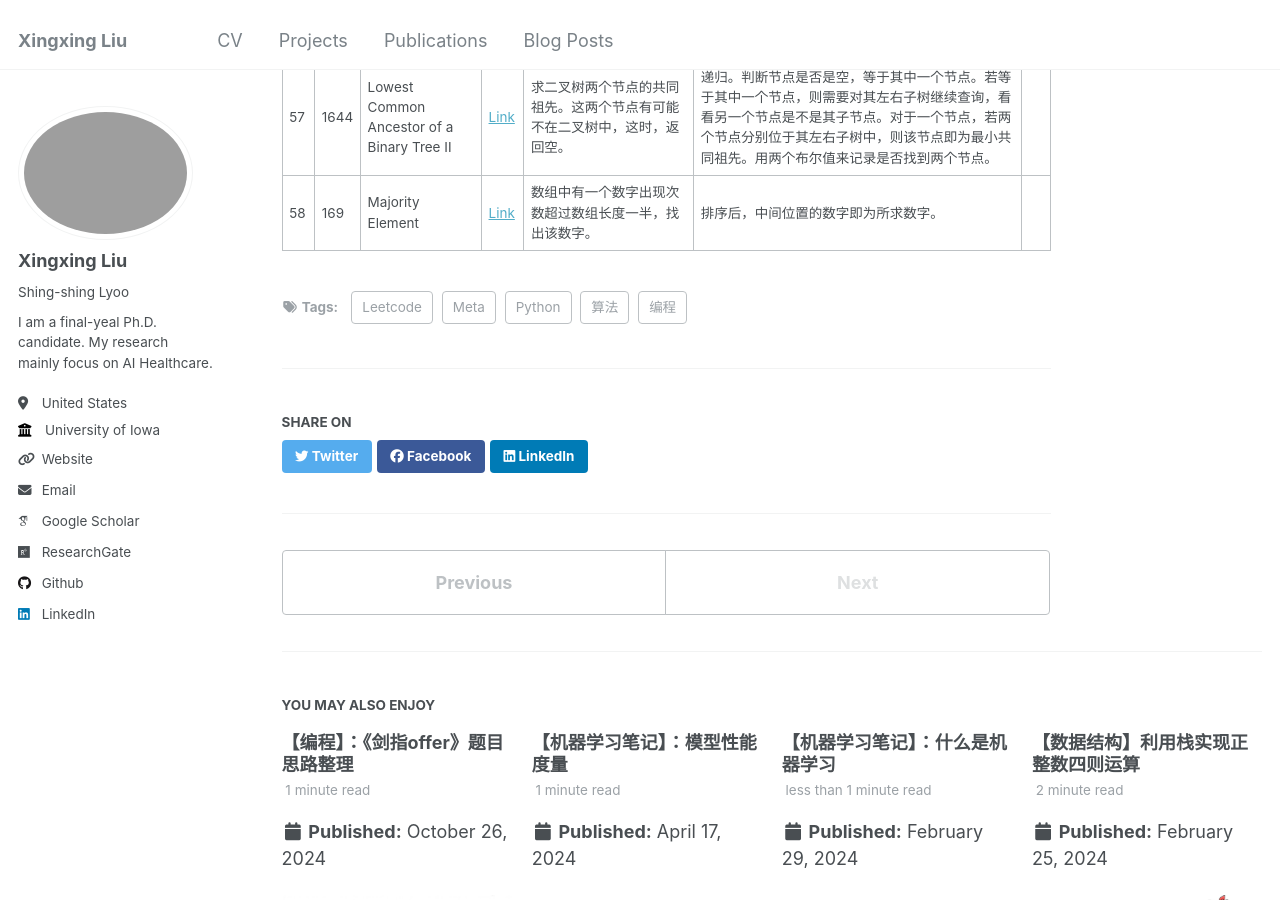
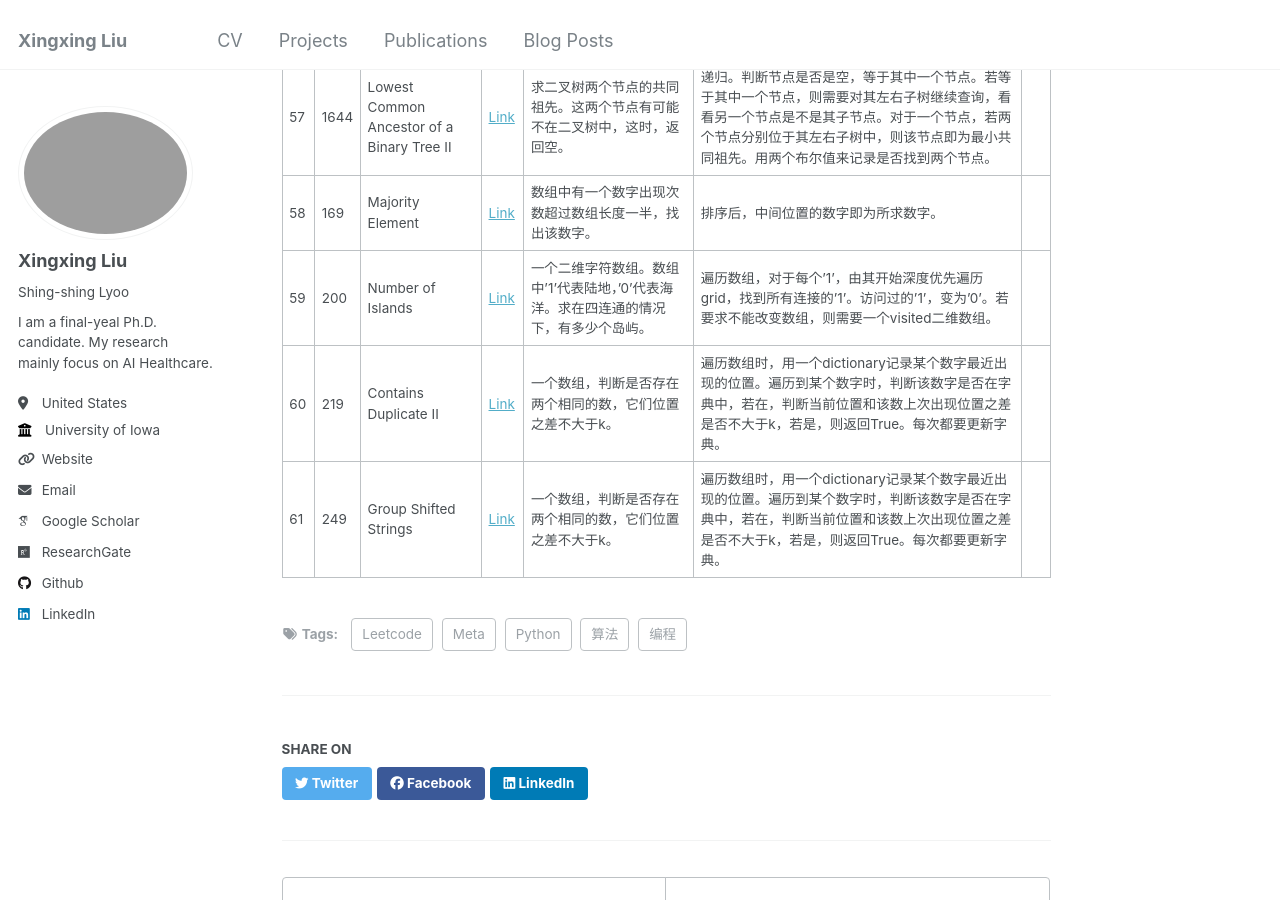
Before and after one commit to xxliu1996/xxliu1996.github.io, a Jekyll site: the page built from _posts/2024-11-10-blog-leetcode-meta.md, in a window 1280 px wide and 900 px high, scrolled down 7199 px. Built offline with Jekyll 4.4.1, drawn with Linux system fonts in a browser that asks for light colours; some web fonts are replaced.

Commit message:
update blog 2024-blog-leetcode-meta

```diff
--- a/_posts/2024-11-10-blog-leetcode-meta.md
+++ b/_posts/2024-11-10-blog-leetcode-meta.md
@@ -73,3 +73,6 @@ tags:
 |56|1216|Valid Palindrome III|[Link](https://leetcode.com/problems/valid-palindrome-iii/description/)|一个字符串最多移除k个字符，这样操作可以得到回文字符串吗？|||
 |57|1644|Lowest Common Ancestor of a Binary Tree II|[Link](https://leetcode.com/problems/lowest-common-ancestor-of-a-binary-tree-ii/description/)|求二叉树两个节点的共同祖先。这两个节点有可能不在二叉树中，这时，返回空。|递归。判断节点是否是空，等于其中一个节点。若等于其中一个节点，则需要对其左右子树继续查询，看看另一个节点是不是其子节点。对于一个节点，若两个节点分别位于其左右子树中，则该节点即为最小共同祖先。用两个布尔值来记录是否找到两个节点。||
 |58|169|Majority Element|[Link](https://leetcode.com/problems/majority-element/description/)|数组中有一个数字出现次数超过数组长度一半，找出该数字。|排序后，中间位置的数字即为所求数字。||
+|59|200|Number of Islands|[Link](https://leetcode.com/problems/number-of-islands/description/)|一个二维字符数组。数组中'1'代表陆地，'0'代表海洋。求在四连通的情况下，有多少个岛屿。|遍历数组，对于每个'1'，由其开始深度优先遍历grid，找到所有连接的'1'。访问过的'1'，变为'0'。若要求不能改变数组，则需要一个visited二维数组。||
+|60|219|Contains Duplicate II|[Link](https://leetcode.com/problems/contains-duplicate-ii/description/)|一个数组，判断是否存在两个相同的数，它们位置之差不大于k。|遍历数组时，用一个dictionary记录某个数字最近出现的位置。遍历到某个数字时，判断该数字是否在字典中，若在，判断当前位置和该数上次出现位置之差是否不大于k，若是，则返回True。每次都要更新字典。||
+|61|249|Group Shifted Strings|[Link](https://leetcode.com/problems/contains-duplicate-ii/description/)|一个数组，判断是否存在两个相同的数，它们位置之差不大于k。|遍历数组时，用一个dictionary记录某个数字最近出现的位置。遍历到某个数字时，判断该数字是否在字典中，若在，判断当前位置和该数上次出现位置之差是否不大于k，若是，则返回True。每次都要更新字典。||
```
